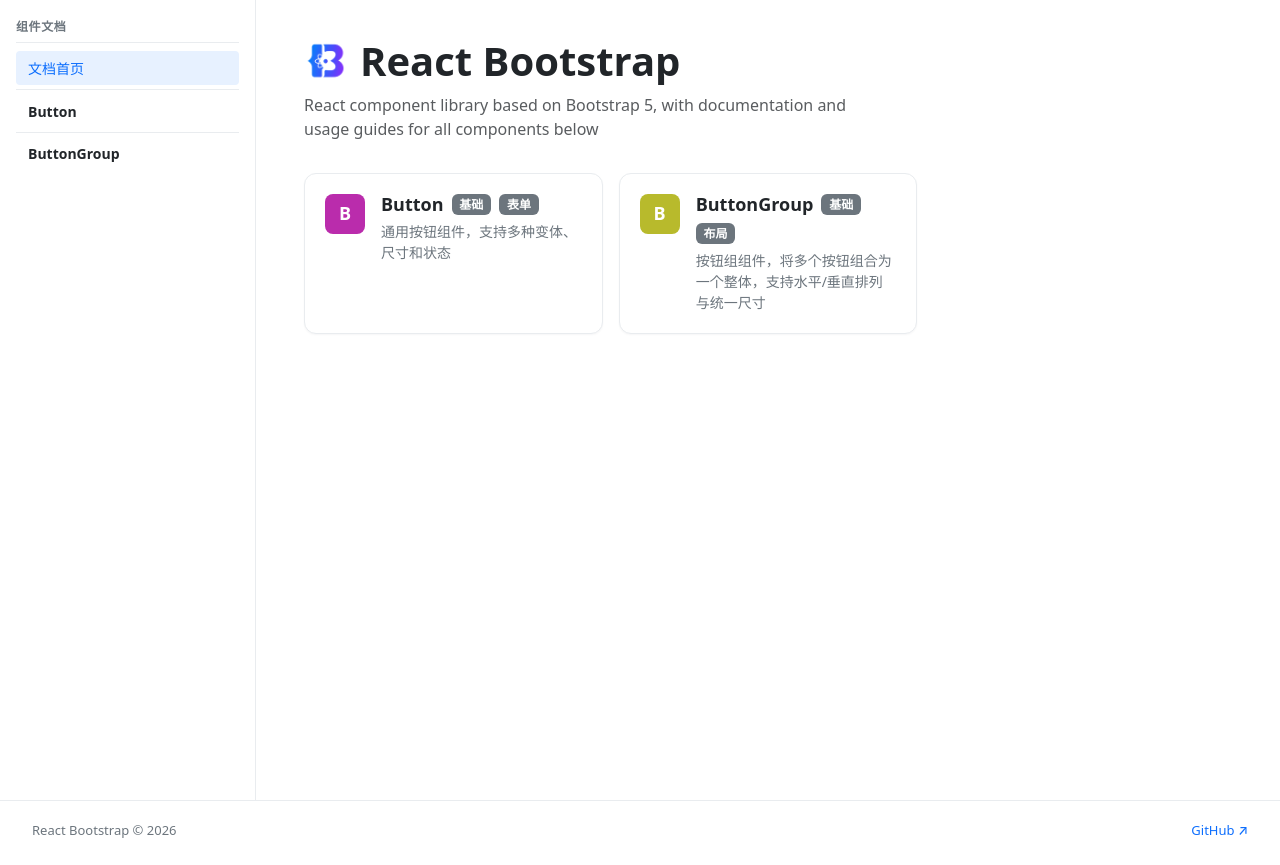
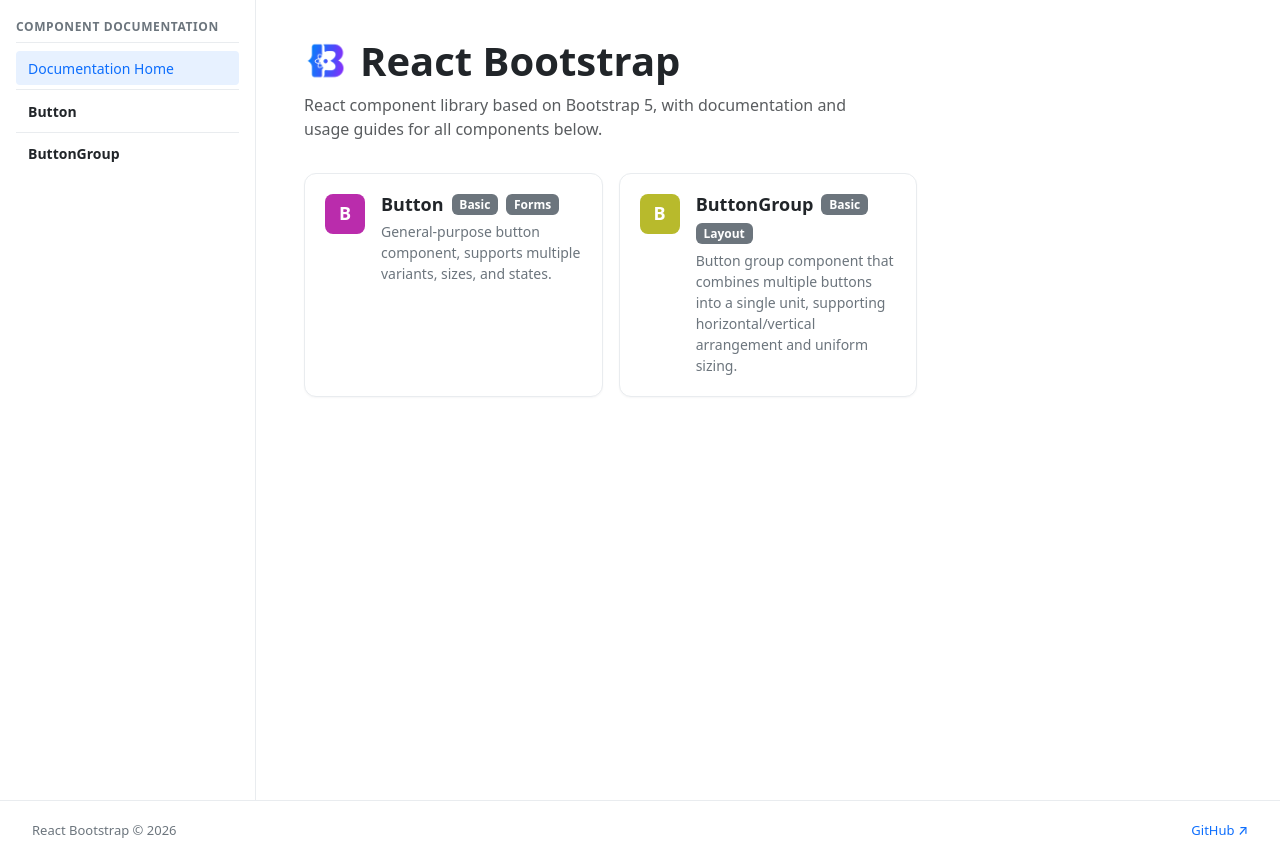
Before and after one commit to dafengzhen/react-bootstrap, a React (Vite) app: page / in a window 1280 px wide. Built offline with nearby package versions, Linux system fonts and the light colour scheme.

Commit message:
chore: update

```diff
--- a/src/components/doc-template/doc-template.tsx
+++ b/src/components/doc-template/doc-template.tsx
@@ -118,13 +118,13 @@
 
   const tocItems = useMemo<TocItem[]>(() => {
     const items: TocItem[] = [
-      { id: `${idPrefix}-demo-overview`, level: 1, title: '组件演示' },
+      { id: `${idPrefix}-demo-overview`, level: 1, title: 'Component Demo' },
       ...demoSections,
-      { id: `${idPrefix}-api-overview`, level: 1, title: 'API 文档' },
-      { id: `${idPrefix}-props`, level: 2, title: '属性 (Props)' },
+      { id: `${idPrefix}-api-overview`, level: 1, title: 'API Documentation' },
+      { id: `${idPrefix}-props`, level: 2, title: 'Props' },
     ];
     if (typeDefinitions.length > 0) {
-      items.push({ id: `${idPrefix}-types`, level: 2, title: '类型定义' });
+      items.push({ id: `${idPrefix}-types`, level: 2, title: 'Type Definitions' });
     }
     return items;
   }, [demoSections, idPrefix, typeDefinitions.length]);
@@ -152,8 +152,8 @@
       </section>
 
       <section className="api-section" id={`${idPrefix}-demo-overview`}>
-        <h3 className="h5 mb-3">组件演示</h3>
-        <p className="text-muted mb-4">{componentName} 组件的基本用法与示例</p>
+        <h3 className="h5 mb-3">Component Demo</h3>
+        <p className="text-muted mb-4">Basic usage and examples of the {componentName} component</p>
       </section>
 
       <DemoSectionsContext.Provider value={demoSectionsContext}>
@@ -161,12 +161,12 @@
       </DemoSectionsContext.Provider>
 
       <section className="api-section" id={`${idPrefix}-api-overview`}>
-        <h2 className="h4 mb-3">API 文档</h2>
-        <p className="text-muted mb-4">{componentName} 组件的完整 API 参考</p>
+        <h2 className="h4 mb-3">API Documentation</h2>
+        <p className="text-muted mb-4">Complete API reference for the {componentName} component</p>
       </section>
 
       <section className="api-section" id={`${idPrefix}-props`}>
-        <h3 className="h5 mb-3">属性 (Props)</h3>
+        <h3 className="h5 mb-3">Props</h3>
         <PropsTable onTypeClick={handleTypeClick} props={props} typeDefIds={typeDefIds} />
       </section>
 
--- a/src/components/doc-template/type-definitions.tsx
+++ b/src/components/doc-template/type-definitions.tsx
@@ -22,7 +22,7 @@
   typeDefinitions,
 }) => (
   <section className="api-section" id={sectionId}>
-    <h3 className="h5 mb-3">类型定义</h3>
+    <h3 className="h5 mb-3">Type Definitions</h3>
     {typeDefinitions.map((typeDef) => (
       <div
         className={clsx('type-def', highlightedType === typeDef.name && 'type-def-highlight')}
--- a/src/components/docs/docs-layout.tsx
+++ b/src/components/docs/docs-layout.tsx
@@ -14,7 +14,7 @@
 export const DocsLayout: FC<DocsLayoutProps> = ({
   docs,
   githubUrl = 'https://github.com/dafengzhen/react-bootstrap',
-  sidebarTitle = '组件文档',
+  sidebarTitle = 'Component Documentation',
 }) => {
   const location = useLocation();
   const [pageSections, setPageSections] = useState<TocItem[]>([]);
@@ -43,7 +43,7 @@
   );
 
   const tocItems = useMemo<TocItem[]>(() => {
-    const items: TocItem[] = [{ id: HOME_TOC_ID, level: 1, title: '文档首页', to: '/' }];
+    const items: TocItem[] = [{ id: HOME_TOC_ID, level: 1, title: 'Documentation Home', to: '/' }];
     for (const doc of sortedDocs) {
       items.push({
         id: `doc-${slugify(doc.name) || doc.path}`,
--- a/src/routes.tsx
+++ b/src/routes.tsx
@@ -8,24 +8,26 @@
 
 const docsConfig: DocConfig[] = [
   {
-    description: '通用按钮组件，支持多种变体、尺寸和状态',
+    description: 'General-purpose button component, supports multiple variants, sizes, and states.',
     element: <ButtonDoc />,
     name: 'Button',
     order: 1,
     path: '/components/button',
-    tags: ['基础', '表单'],
+    tags: ['Basic', 'Forms'],
   },
   {
-    description: '按钮组组件，将多个按钮组合为一个整体，支持水平/垂直排列与统一尺寸',
+    description:
+      'Button group component that combines multiple buttons into a single unit, supporting horizontal/vertical arrangement and uniform sizing.',
     element: <ButtonGroupDoc />,
     name: 'ButtonGroup',
     order: 2,
     path: '/components/button-group',
-    tags: ['基础', '布局'],
+    tags: ['Basic', 'Layout'],
   },
 ];
 
-const HOME_DESCRIPTION = 'React component library based on Bootstrap 5, with documentation and usage guides for all components below';
+const HOME_DESCRIPTION =
+  'React component library based on Bootstrap 5, with documentation and usage guides for all components below.';
 const HOME_TITLE = 'React Bootstrap';
 
 const appRoutes: RouteObject[] = [
```
